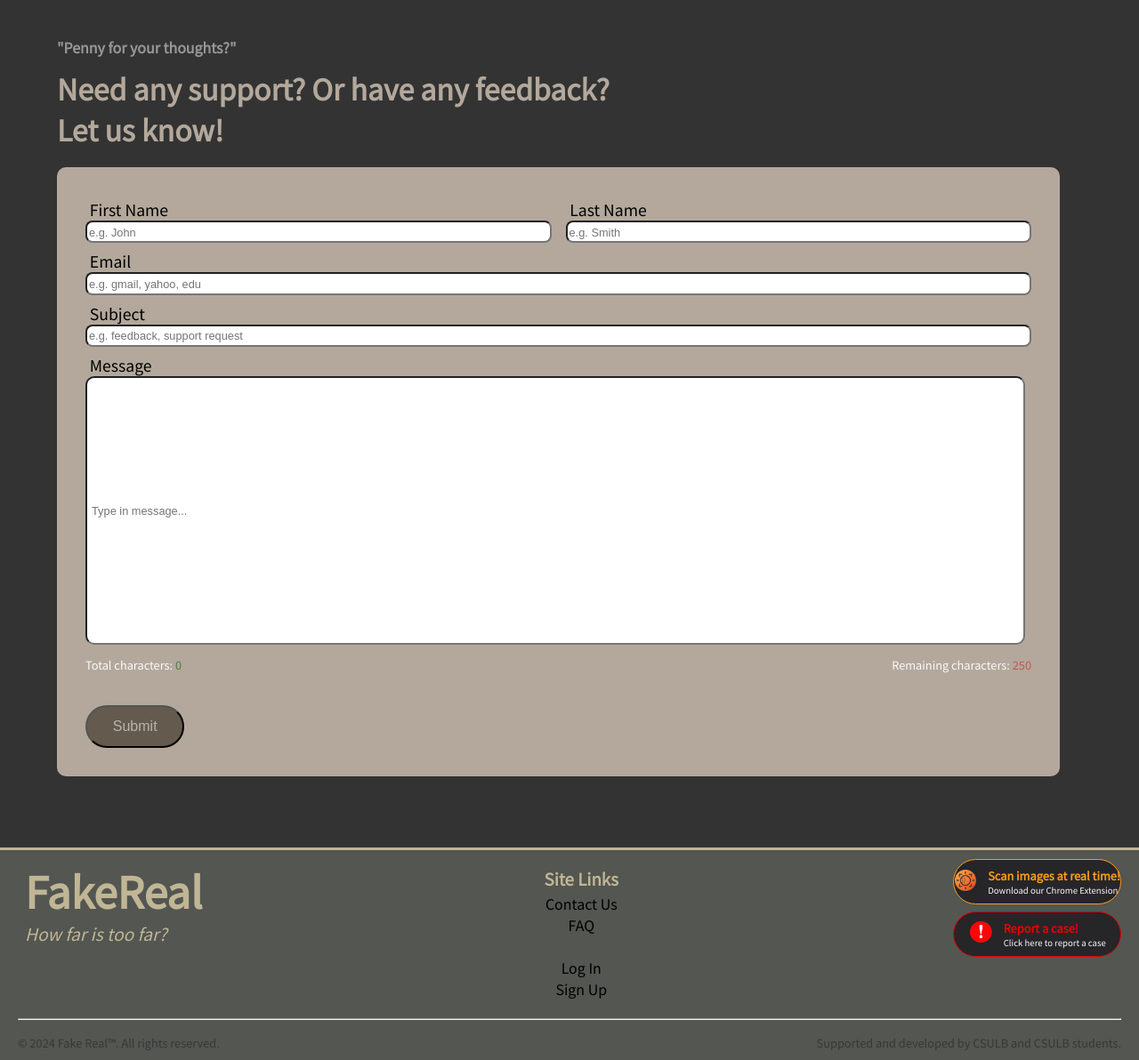
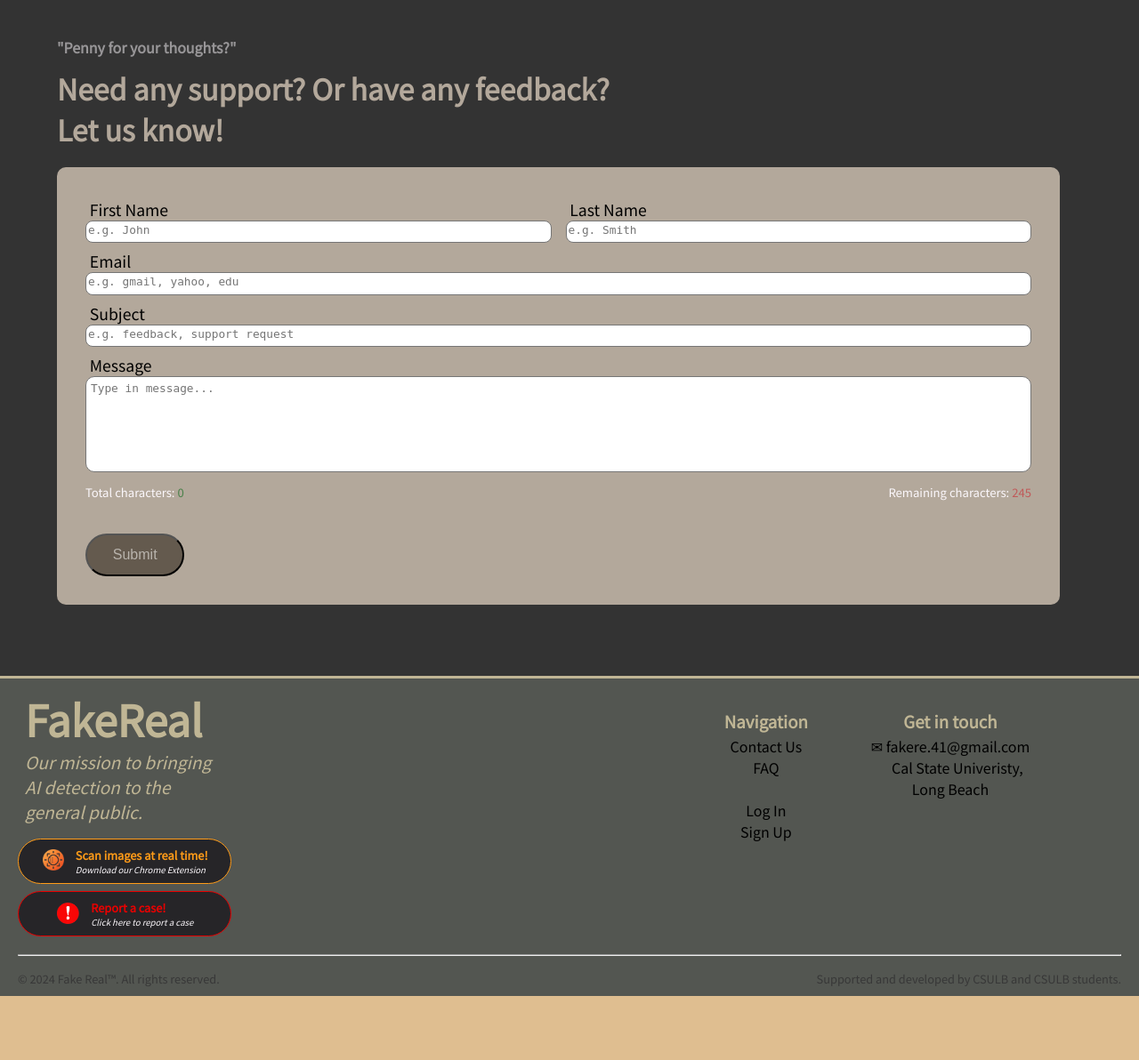
Before and after one commit to fs-fakereal/fakereal, a Flask app: page /about in a window 1280 px wide. Shown: the part 1857-3049 px from the top of the page at 89% size. After the commit the page ends 2977 px from the top, so only its background shows below. Run offline with Flask 3, Linux system fonts and the light colour scheme; parts of the project's set-up code (start-up, migrations or seed data) failed here and were passed over; some libraries are stand-ins or nearby versions.

Commit message:
added word limit on support and changed footer

```diff
--- a/app/forms.py
+++ b/app/forms.py
@@ -5,6 +5,7 @@
 import sqlalchemy as sa
 from app import db
 from app.models import User
+from wtforms.widgets import TextArea
 
 #the form used by the signup function in the routes file
 class SignupForm(FlaskForm):
@@ -30,11 +31,11 @@
 
 #the form used by the feedback submission box in the website
 class FeedbackForm(FlaskForm):
-    first_name = StringField('First Name', validators=[DataRequired()])
-    last_name = StringField('Last Name', validators=[DataRequired()])
-    email = StringField('Email', validators=[DataRequired()])
-    subject = StringField('Subject', validators=[DataRequired()])
-    message = StringField('Message', validators=[DataRequired()])
+    first_name = StringField('First Name', validators=[DataRequired(), Length(max=50)], widget=TextArea())
+    last_name = StringField('Last Name', validators=[DataRequired(), Length(max=50)], widget=TextArea())
+    email = StringField('Email', validators=[DataRequired(), Length(max=100)], widget=TextArea())
+    subject = StringField('Subject', validators=[DataRequired(), Length(max=50)], widget=TextArea())
+    message = StringField('Message', validators=[DataRequired(), Length(max=245)], widget=TextArea())
     submit = SubmitField('Submit')
 
 #form used in the forgot password page's functionality
--- a/app/models.py
+++ b/app/models.py
@@ -45,6 +45,6 @@
     created_at: so.Mapped[Optional[datetime]] = so.mapped_column(index=True, default=datetime.now())
     first_name: so.Mapped[str] = so.mapped_column(sa.String(50), index=True)
     last_name: so.Mapped[str] = so.mapped_column(sa.String(50), index=True)
-    email: so.Mapped[str] = so.mapped_column(sa.String(100), index=True)
-    subject : so.Mapped[str] = so.mapped_column(sa.String(100), index=True)
-    message: so.Mapped[str] = so.mapped_column(sa.String, index=True)
+    email: so.Mapped[str] = so.mapped_column(sa.String(50), index=True)
+    subject : so.Mapped[str] = so.mapped_column(sa.String(50), index=True)
+    message: so.Mapped[str] = so.mapped_column(sa.String(245), index=True)
--- a/app/static/css/base.css
+++ b/app/static/css/base.css
@@ -40,6 +40,10 @@
 /* Custom cursor */
 .cursor {
   cursor: url('../imgs/mouse/white-pointer.png'), auto !important;
+}
+
+.cursor-click {
+  cursor: url('../imgs/mouse/white-pointer.png'), auto;
 }
 
 /* Adjustment for the footer */
--- a/app/static/css/dashboard-base.css
+++ b/app/static/css/dashboard-base.css
@@ -88,6 +88,8 @@
 
     /* padding-top: 0.7vh; */
     padding-right: 0.5rem;
+
+    z-index: 1;
 }
 
 .webnav {
@@ -96,6 +98,8 @@
 
     justify-content: center;
     align-items: center;
+
+    z-index: 1;
 
     span {
     margin: 0rem 0.5rem;
@@ -110,6 +114,8 @@
 
     width: 100%;
     padding: 1.5vh;
+
+    z-index: 1;
 }
 
 .middle {
--- a/app/static/css/footer.css
+++ b/app/static/css/footer.css
@@ -102,11 +102,13 @@
 
 
 /* For the chrome extension download */
-.download {
+.download a {
     display: flex;
     flex-direction: row;
     align-content: center;
     justify-content: center;
+
+    text-decoration: none;
 
     margin: 0rem;
     /* padding: 0.8rem 0rem 0.5rem 0rem; */
@@ -153,7 +155,7 @@
     } */
 }
 
-.download:hover {
+.download a:hover {
     cursor: url('../imgs/mouse/white-pointer.png'), auto;
     background-color: #4c494f;
     border: #8f8b91 solid 0.1rem;
@@ -225,11 +227,13 @@
 
 
 /* For the report a case button */
-.report {
+.report a {
     display: flex;
     flex-direction: row;
     align-items: center;
     justify-content: center;
+
+    text-decoration: none;
 
     /* margin: 0rem; */
     /* padding: 0.1rem 0rem 0.8rem 0rem; */
@@ -272,7 +276,7 @@
     } */
 }
 
-.report:hover {
+.report a:hover {
     cursor: url('../imgs/mouse/white-pointer.png'), auto;
     background-color: #4c494f;
     border: #3e2424 solid 0.1rem;
--- a/app/static/css/support.css
+++ b/app/static/css/support.css
@@ -34,7 +34,7 @@
 }
 
 label {
-    cursor: url('../imgs/mouse/blue-mouse.png'), auto;
+    cursor: url('../imgs/mouse/white-mouse.png'), auto;
 }
 
 ::placeholder {
@@ -58,13 +58,11 @@
 }
 
 #comment {
-    min-height: 12lh;
+    min-height: 6lh;
     min-width: 4lh;
-    width: 98%;
-    overflow: auto;
     resize: none;
 
-    font-size: 1rem;
+    font-size: 0.9rem;
 
     border-radius: 10px;
     padding: 5px;
@@ -189,13 +187,6 @@
 
 .message-input {
     color: rgb(31, 31, 31);
-    font-size: 0.9rem;
-
-    vertical-align: top;
-    line-height: 1.5;
-
-    overflow: auto;
-    resize: none;
 }
 
 /* send button */
@@ -209,20 +200,21 @@
     background-color: rgb(100, 90, 78);
     color: rgb(185, 180, 173);
     border-radius: 4rem;
+    border-color: rgb(185, 180, 173) solid 1rem;
 }
 
-.send-button :hover {
+.send-button:hover {
     transition: all 0.3s ease-in;
     background-color: rgb(61, 55, 47);
     color: rgb(139, 121, 99);
-    font-size: 1.1rem;
+    border-color: rgb(61, 55, 47) solid 1rem;
 }
 
 /* Counting the word limit */
 .counter-container {
     display: flex;
     justify-content: space-between;
-    font-size: 0.8rem;
+    font-size: 0.82rem;
     color: #333;
     transition: color 0.3s;
 }
--- a/app/static/js/results.js
+++ b/app/static/js/results.js
@@ -37,3 +37,4 @@
     }
 
 }
+)
--- a/app/static/js/word-count.js
+++ b/app/static/js/word-count.js
@@ -1,43 +1,35 @@
 // Word count for the support-feedback box
-let area =
-	document.getElementById("textarea");
-let totalChar = document.getElementById(
-	"total-container"
-);
-let remChar = document.getElementById(
-	"remaining-container"
-);
-let configureButton =
-	document.getElementById(
-		"configure-button"
-	);
-let modal =
-	document.getElementById("myModal");
-let closeButton =
-	document.getElementsByClassName(
-		"close"
-	)[0];
-let applyButton =
-	document.getElementById(
-		"apply-limit-button"
-	);
-let newLimitInput =
-	document.getElementById(
-		"new-limit"
-	);
-let maxLength = 50;
+let area = document.getElementById("comment");
+
+let totalChar = document.getElementById("total-container");
+
+let remChar = document.getElementById("remaining-container");
+
+let configureButton = document.getElementById("configure-button");
+
+let modal = document.getElementById("myModal");
+
+let closeButton = document.getElementsByClassName("close")[0];
+
+let applyButton = document.getElementById("apply-limit-button");
+
+let newLimitInput = document.getElementById("new-limit");
+
+let maxLength = 245;
+
 updateCount();
+
 area.addEventListener("input", () => {
 	updateCount();
 });
+
 area.addEventListener(
 	"keydown",
 	(event) => {
 		let textLength =
 			area.value.length;
 		if (
-			textLength >= maxLength &&
-			event.key !== "Backspace"
+			textLength >= maxLength && event.key !== "Backspace"
 		) {
 			event.preventDefault();
 			remChar.classList.add(
@@ -53,6 +45,7 @@
 		}
 	}
 );
+
 configureButton.addEventListener(
 	"click",
 	() => {
@@ -60,12 +53,14 @@
 		modal.style.display = "block";
 	}
 );
+
 closeButton.addEventListener(
 	"click",
 	() => {
 		modal.style.display = "none";
 	}
 );
+
 applyButton.addEventListener(
 	"click",
 	() => {
@@ -83,6 +78,7 @@
 		}
 	}
 );
+
 window.addEventListener(
 	"click",
 	(event) => {
@@ -92,6 +88,7 @@
 		}
 	}
 );
+
 function updateCount() {
 	let length = area.value.length;
 	totalChar.textContent = length;
--- a/app/templates/about.html
+++ b/app/templates/about.html
@@ -171,7 +171,7 @@
               Remaining characters:
               <span class="remaining-container"
                 id="remaining-container">
-                250
+                245
               </span>
             </p>
           </div>
@@ -179,7 +179,7 @@
           <br>
 
           <div class="send-submit">
-              {{ form.submit(class_="send-button", type="submit") }}
+              {{ form.submit(class="send-button", type="submit") }}
           </div>
         </form>
       </div>
@@ -190,12 +190,37 @@
 
       <div class="upper-half">
         <div class="fakereal-here">
-          <h1 class="rubik-glitch-regular">FakeReal</h1>
-          <p>How far is too far?</p>
+          <h1>FakeReal</h1>
+          <p>Our mission to bringing AI detection to the general public.</p>
+
+          <div class="links">
+            <div class="download">
+              <a href="holder">
+                <img src="../static/imgs/icons/chrome_extension.png" alt="chrome extension">
+
+                <div class="download-text">
+                  <h1>Scan images at real time!</h1>
+                  <p>Download our Chrome Extension</p>
+                </div>
+              </a>
             </div>
 
+            <div class="report">
+              <a href="https://www.ic3.gov/">
+                <img src="../static/imgs/icons/alert.png" alt="report">
+
+                <div class="report-text">
+                  <h1>Report a case!</h1>
+                  <p>Click here to report a case</p>
+                </div>
+              </a>
+            </div>
+          </div>
+        </div>
+
+        <div class="links-collection">
           <div class="details">
-          <h3>Site Links</h3>
+            <h3>Navigation</h3>
 
             <p><a href="{{ url_for('about') }}">Contact Us</a></p>
             <p><a href="{{ url_for('about') }}">FAQ</a></p>
@@ -206,23 +231,15 @@
             <p><a href="{{ url_for('signup') }}">Sign Up</a></p>
           </div>
 
-        <div class="links">
-          <div class="download">
-            <a href="holder"><img src="../static/imgs/icons/chrome_extension.png" alt="chrome extension"></a>
+          <div class="contact-us">
+            <h3>Get in touch</h3>
 
-            <div class="download-text">
-              <h1>Scan images at real time!</h1>
-              <p>Download our Chrome Extension</p>
-            </div>
+            <p>&#9993; fakere.41@gmail.com</p>
+            <p><i>&#xf279;</i> Cal State Univeristy, Long Beach</p>
           </div>
 
-          <div class="report">
-            <a href="https://www.ic3.gov/"><img src="../static/imgs/icons/alert.png" alt="report" href="https://www.ic3.gov/"></a>
+          <div class="downloads">
 
-            <div class="report-text">
-              <h1>Report a case!</h1>
-              <p>Click here to report a case</p>
-            </div>
           </div>
         </div>
       </div>
@@ -235,17 +252,9 @@
       </div>
     </footer>
 
-    <script>
-      function autoGrow(comment) {
-        // Reset the height to auto so it can shrink if text is deleted
-        textarea.style.height = 'auto';
-
-        // Set the height to the scrollHeight, which is the full height of the content
-        textarea.style.height = (textarea.scrollHeight) + 'px';
-      }
-    </script>
     <script src="../static/js/logo-animation.js"></script>
     <script src="../static/js/animation.js"></script>
+    <script src="../static/js/word-count.js"></script>
 
   </body>
 </html>
```
Also changed, not shown: app/static/css/results.css (+13 -4 lines), app/static/js/news-article.js (+10 -2 lines), app/templates/home-page.html (+7 -3 lines), app/templates/logged-in/about.html (+37 -19 lines), app/templates/logged-in/home-page.html (+33 -16 lines), app/templates/login-page.html (+32 -15 lines), app/templates/signup-page.html (+32 -15 lines). Lines whose indentation alone changed are shown as unchanged.
